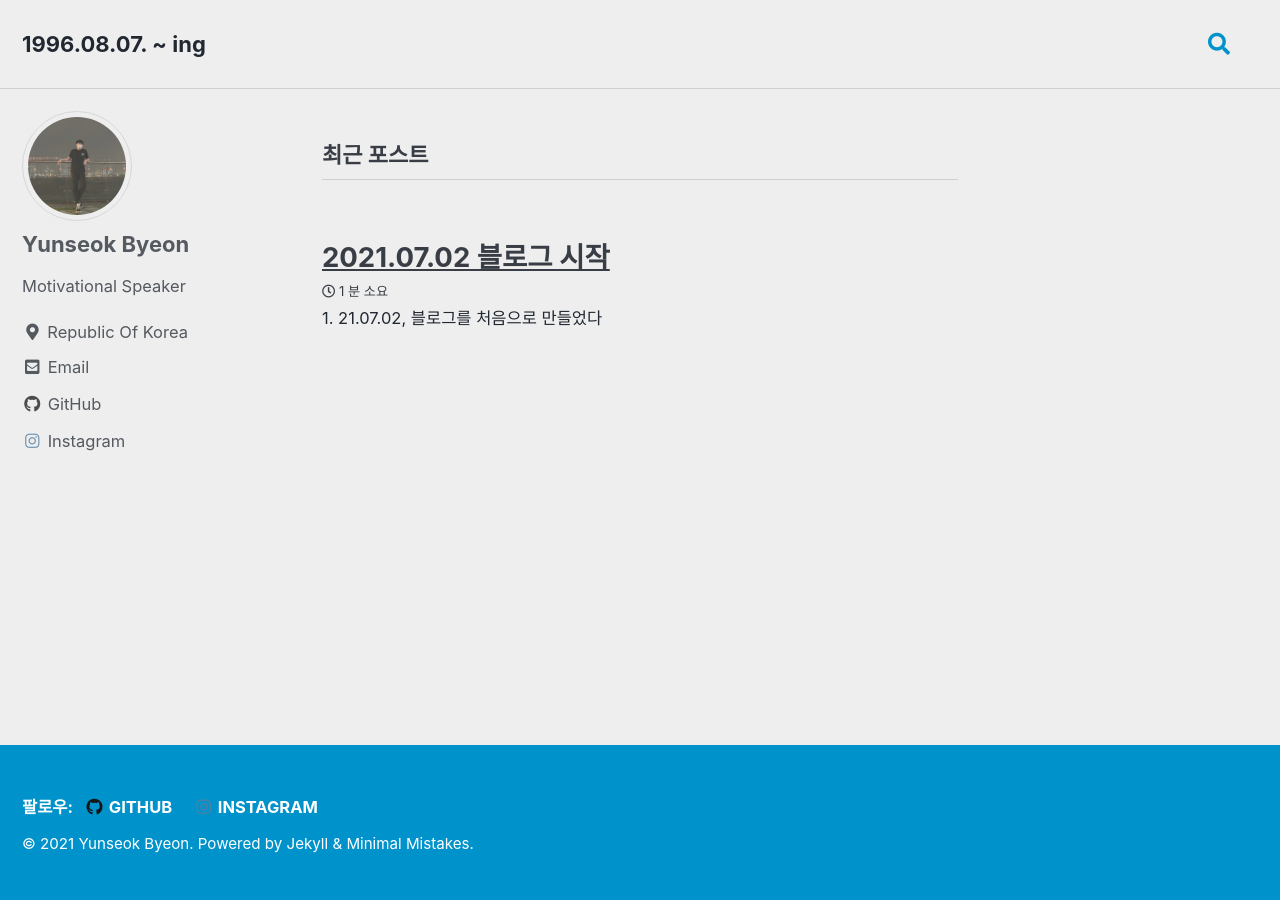
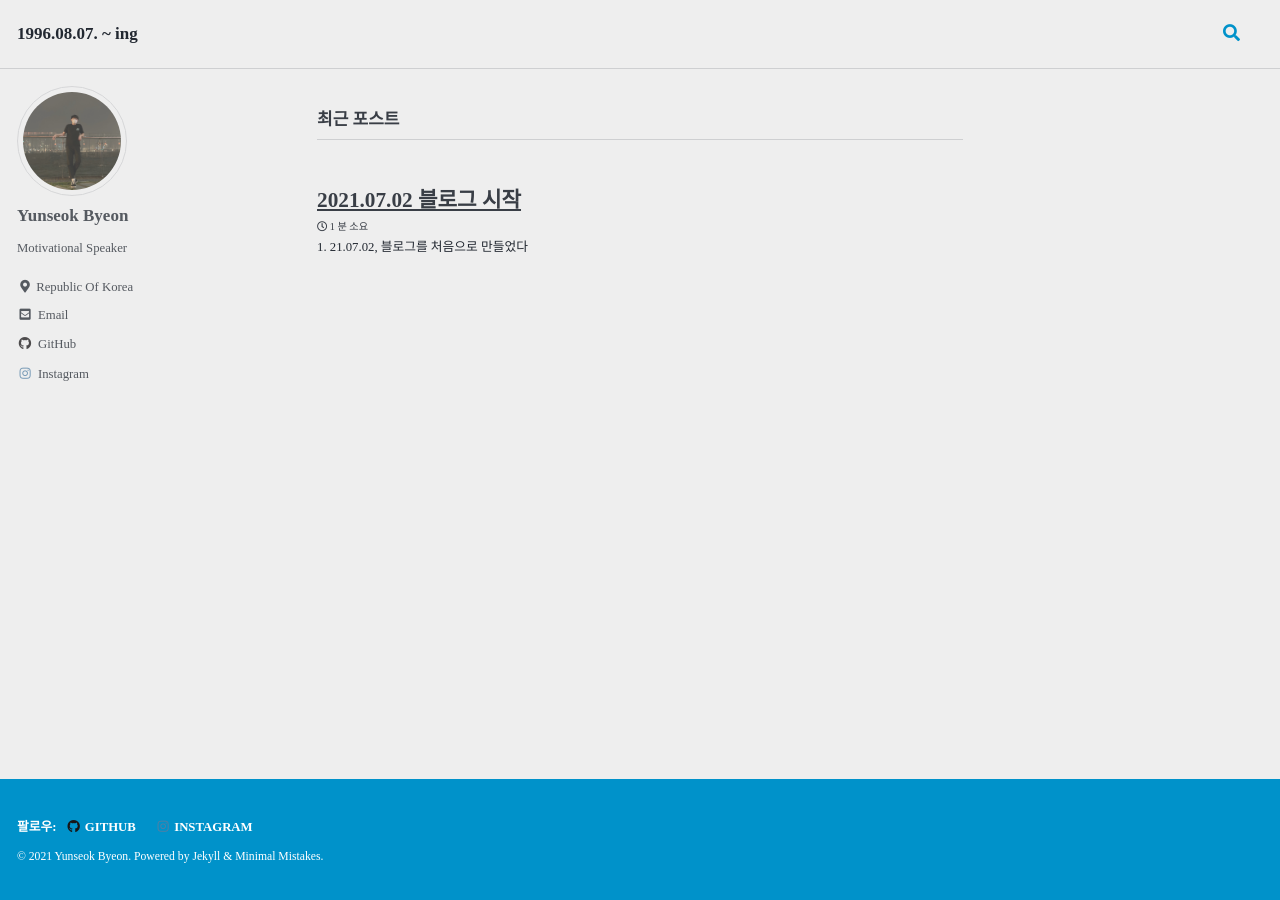
Before and after one commit to bye0nys/bye0nys.github.io, a Jekyll site: the page built from index.html, in a window 1280 px wide. Built offline with Jekyll 4.4.1, drawn with Linux system fonts in a browser that asks for light colours; cached includes are drawn as plain includes; some web fonts are replaced; the list of posts is cut into pages by our own code.

Commit message:
Changing Fonts

```diff
--- a/assets/css/main.scss
+++ b/assets/css/main.scss
@@ -4,6 +4,33 @@
 
 @charset "utf-8";
 
+//font_overwrite
+$sans-serif: 'RIDIBatang';
+$monospace: 'RIDIBatang';
+
 //@import "minimal-mistakes/skins/{{ site.minimal_mistakes_skin | default: 'default' }}"; // skin
-@import "minimal-mistakes/skins/air"; // skin
+@import "minimal-mistakes/skins/air";
 @import "minimal-mistakes"; // main partials
+
+@font-face {
+    font-family: 'RIDIBatang';
+    src: url('https://cdn.jsdelivr.net/gh/projectnoonnu/noonfonts_twelve@1.0/RIDIBatang.woff') format('woff');
+    font-weight: normal;
+    font-style: normal;
+}
+
+html {
+    font-size: 14px; // change to whatever
+
+    @include breakpoint($medium) {
+      font-size: 14px; // change to whatever
+    }
+
+    @include breakpoint($large) {
+      font-size: 15px; // change to whatever
+    }
+
+    @include breakpoint($x-large) {
+      font-size: 17px; // change to whatever
+    }
+}
```
